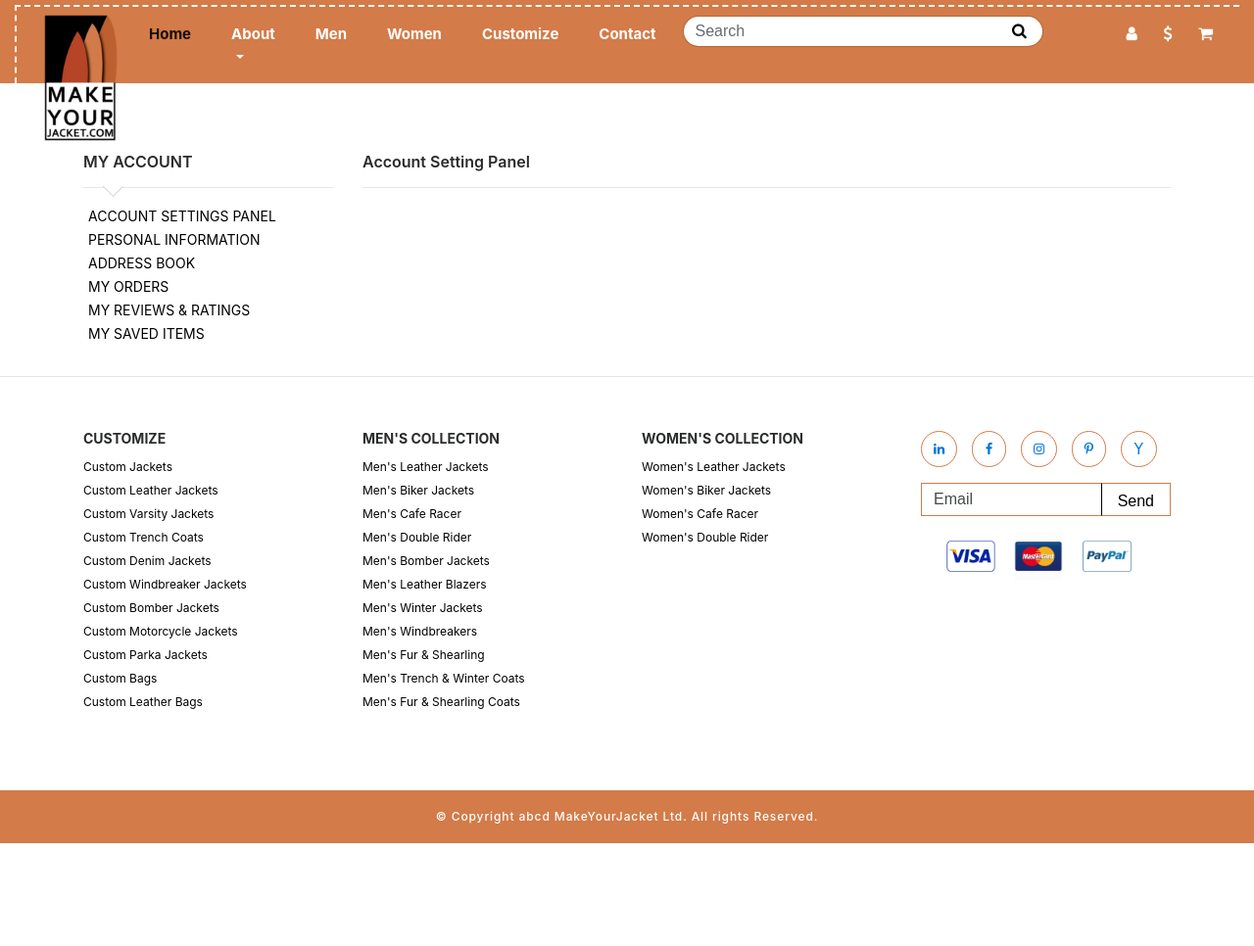
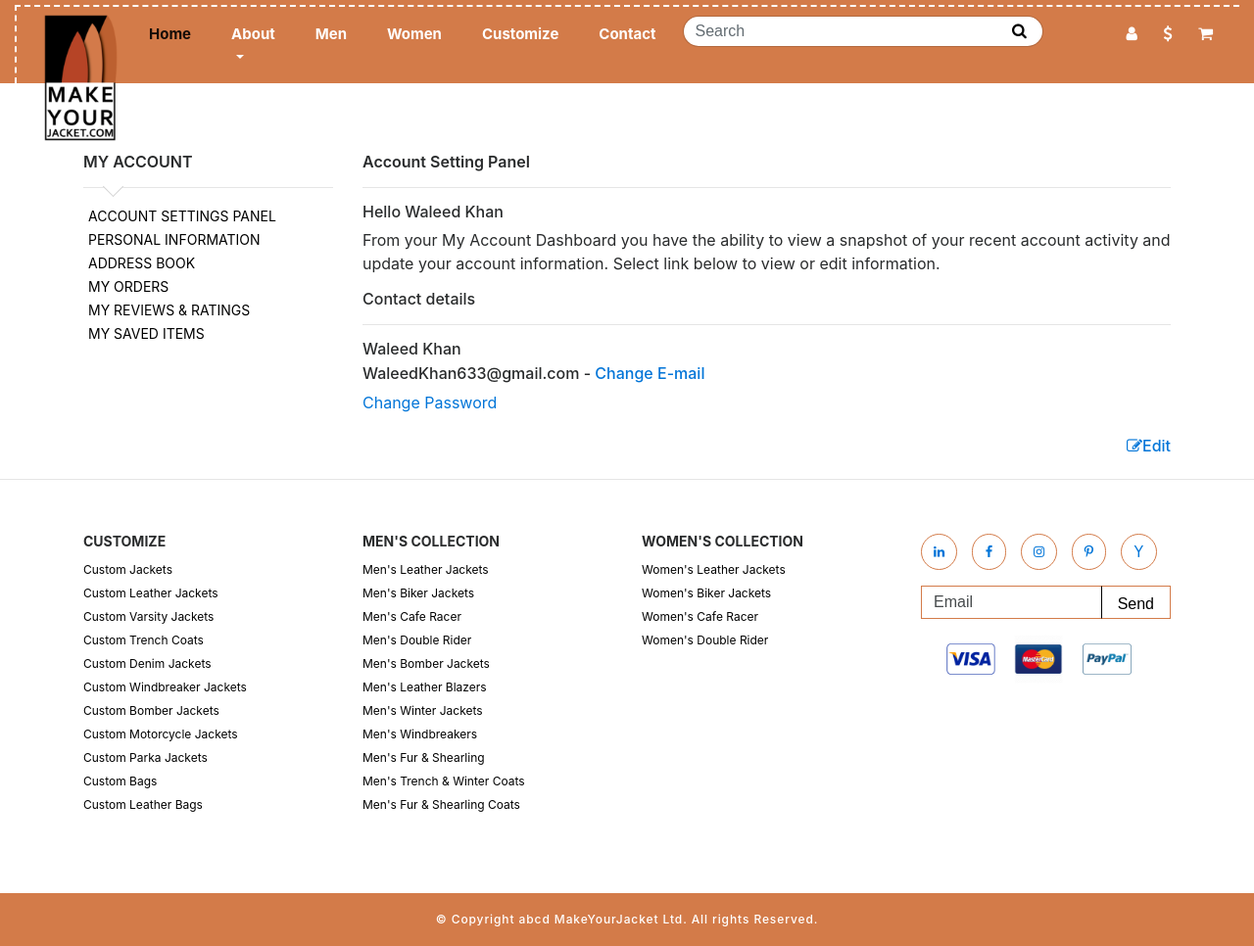
Before and after one commit to waleed316/Jacketmaker, a PHP site: page /dash.php in a window 1280 px wide. Shown: the whole page at 98% size. Before the commit the page ends 861 px from the top, so only its background shows below. Run offline with PHP 8.4, Linux system fonts and the light colour scheme; some libraries are stand-ins or nearby versions.

Commit message:
jacket dashboard remaining

```diff
--- a/dash.php
+++ b/dash.php
@@ -28,6 +28,25 @@
                <div class="col-xl-9 col-lg-9 col-md-8 col-sm-12 col-12">
                     <h6 class="dash-heading">Account Setting Panel</h6>
                     <hr>
+                    <div class="panel-box">
+                        <div class="name-box">
+                            <h6 class="name-echo">Hello Waleed Khan</h6>
+                            <p>From your My Account Dashboard you have the ability to view a snapshot of your recent account activity and update your account information. Select link below to view or edit information.</p>
+                        </div>
+
+                        <div class="row">
+                            <div class="col-xl-12 col-lg-12 col-md-12 col-sm-12 col-12">
+                                <div class="detail-box">
+                                    <h6 class="cntct-detail-head">Contact details</h6>
+                                    <hr>
+                                    <h6 class="cntct-name">Waleed Khan</h6>
+                                    <h6 class="cntct-name">WaleedKhan633@gmail.com - <a href="">Change E-mail</a> </h6>
+                                    <a href="#" class="pswrd-chnge">Change Password</a>
+                                    <h6 class="text-right mt-4"><a href="#" class="edit-anchor"><i class="fa fa-pencil-square-o" aria-hidden="true"></i>Edit</a></h6>
+                                </div>
+                            </div>
+                        </div>
+                    </div>
                </div>
            </div>
        </div>
```
